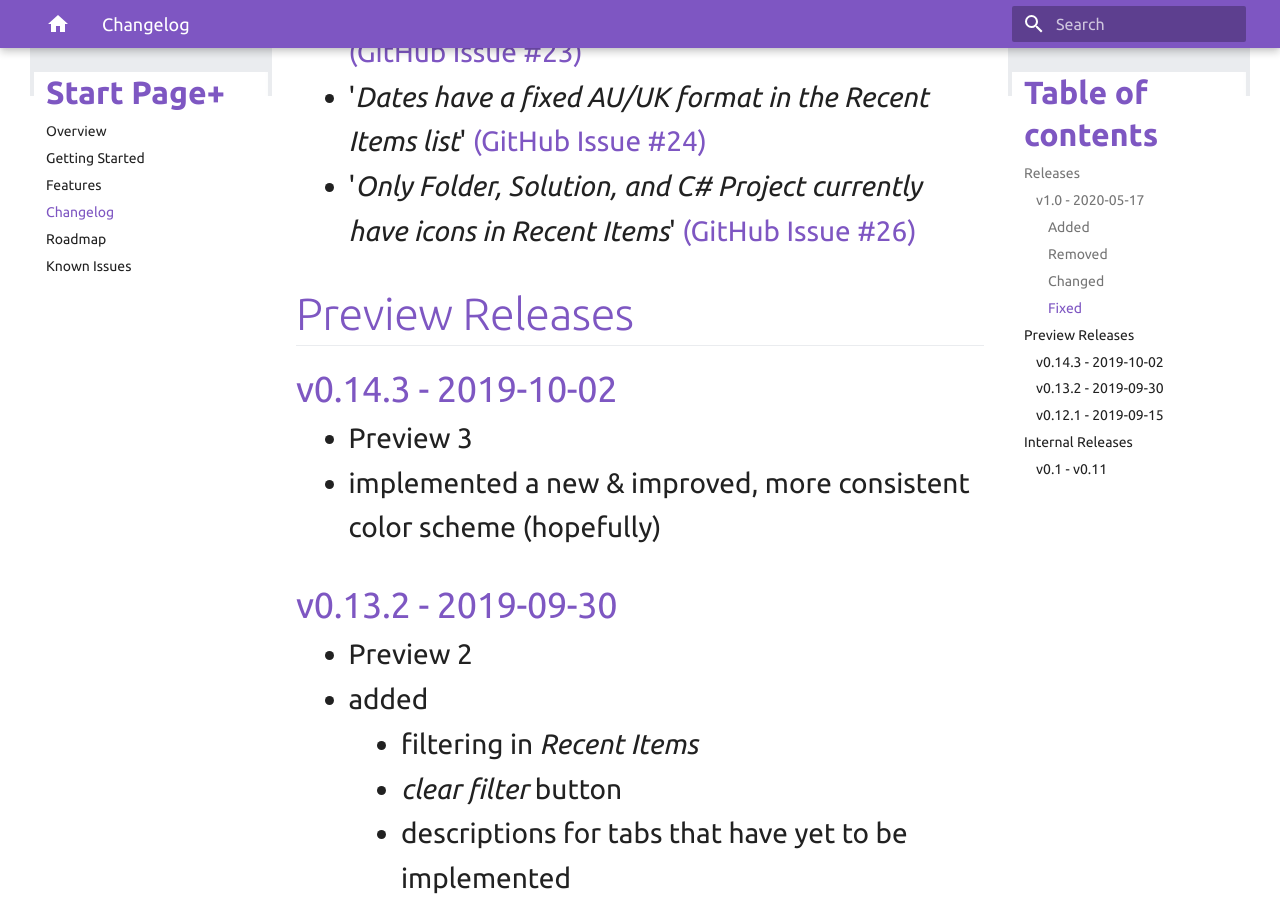
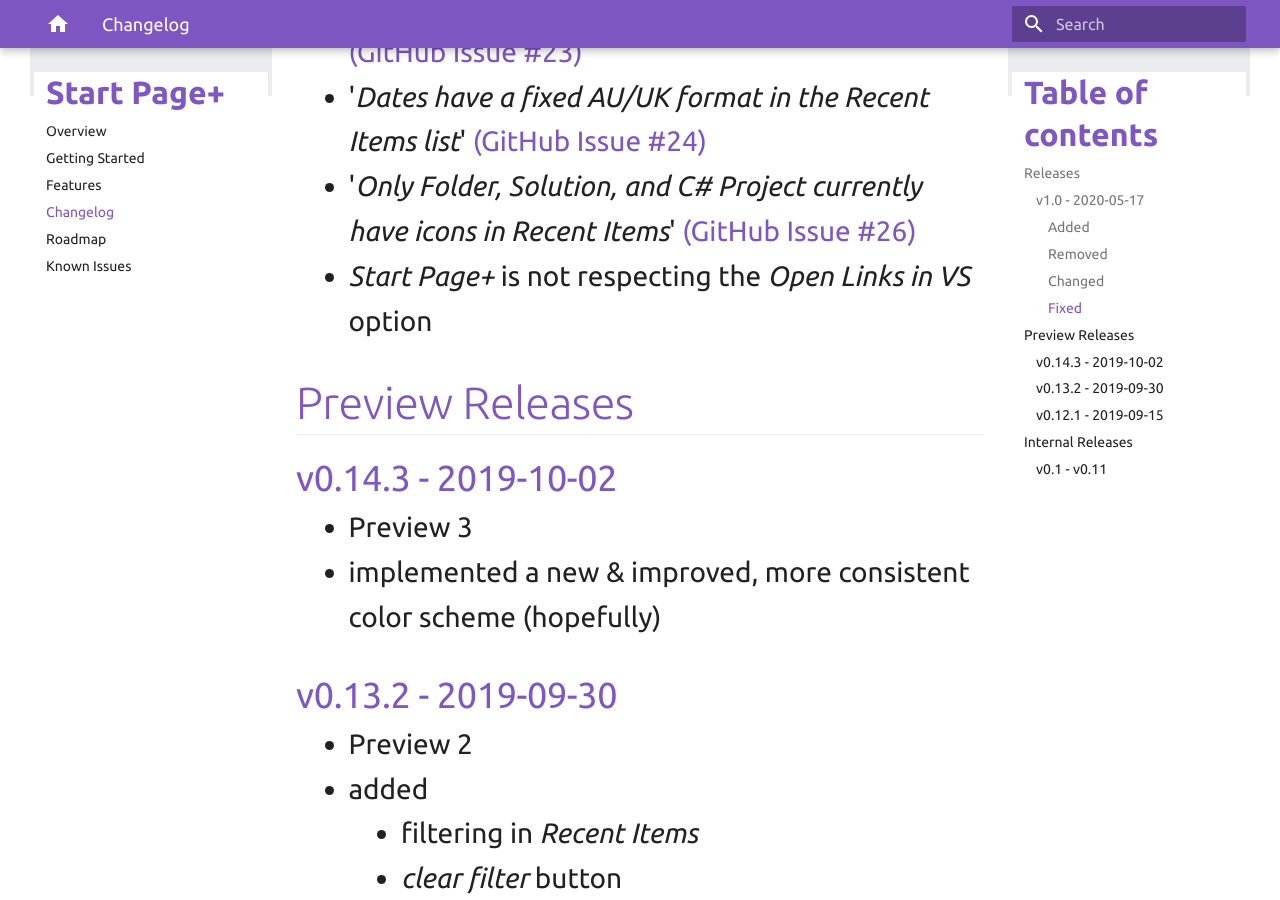
Before and after one commit to luminous-software/start-page-plus, an MkDocs documentation site: the page built from docs-source/changelog.md, in a window 1280 px wide and 900 px high, scrolled down 2193 px. Built offline with MkDocs 1.6.1 and Material for MkDocs 9.7.7, drawn with Linux system fonts in a browser that asks for light colours; old or Windows-style settings are respelled for this version of MkDocs.

Commit message:
Update documentation source files

```diff
--- a/docs-source/changelog.md
+++ b/docs-source/changelog.md
@@ -37,6 +37,7 @@
   - '*Projects with space in the name not opening*' [(GitHub Issue #23)][github-issue-23]
   - '*Dates have a fixed AU/UK format in the Recent Items list*' [(GitHub Issue #24)][github-issue-24]
   - '*Only Folder, Solution, and C# Project currently have icons in Recent Items*' [(GitHub Issue #26)][github-issue-26]
+  - _Start Page+_ is not respecting the _Open Links in VS_ option
 
 [github-issue-5]: https://github.com/luminous-software/start-page-plus/issues/5
 [github-issue-8]: https://github.com/luminous-software/start-page-plus/issues/8
```
